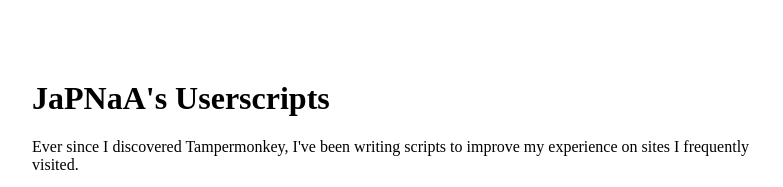
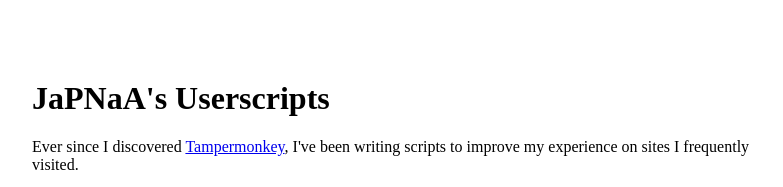
Before and after one commit to JaPNaA/Userscripts, a website: page index.html in a window 1280 px wide. Shown: the top 187 px of the page, without its empty margins (248-1031 px from the left). Drawn offline with Linux system fonts and the light colour scheme.

Commit message:
Add link to Tampermonkey's website

```diff
--- a/index.html
+++ b/index.html
@@ -13,7 +13,7 @@
     <main>
         <h1> JaPNaA's Userscripts </h1>
         <p>
-            Ever since I discovered <a id="tampermonkeyLink">Tampermonkey</a>, I've been writing scripts to improve my experience on sites I frequently visited.
+            Ever since I discovered <a href="https://www.tampermonkey.net/" target="_blank">Tampermonkey</a>, I've been writing scripts to improve my experience on sites I frequently visited.
         </p>
         <p>
             I've published a few of these scripts to greasyfork under the name <a href="https://greasyfork.org/en/users/117222-somerandomguy-2">someRandomGuy <span title="I swear I didn't used to have a 2 next to my name">2</span></a>, but kept most of them private.
```
